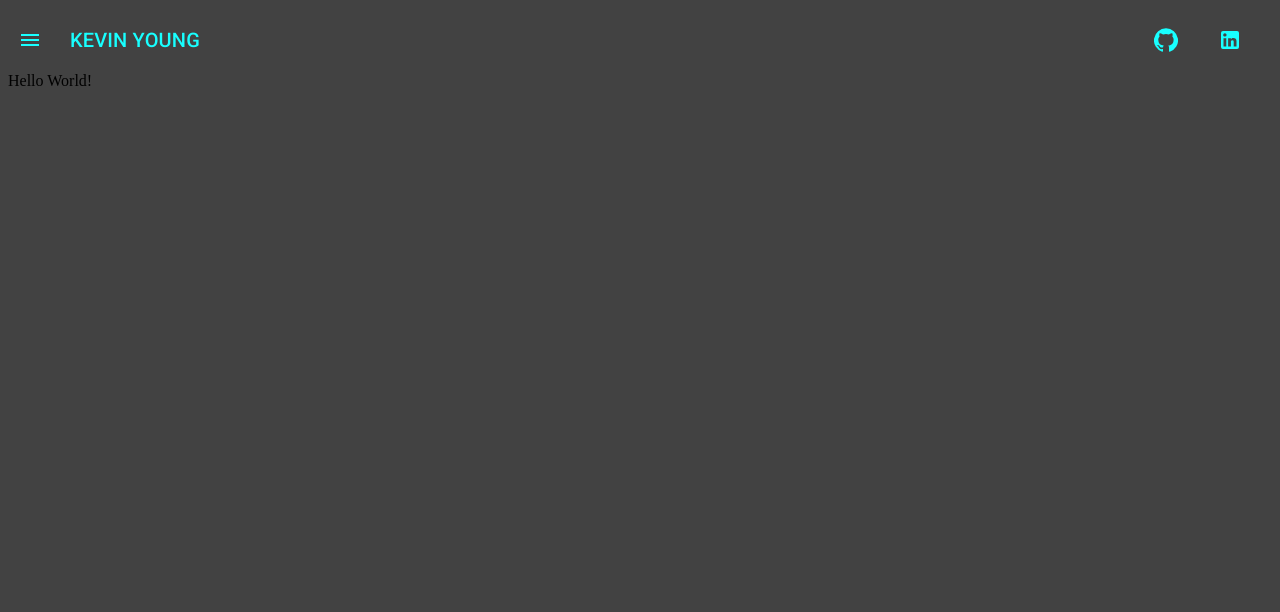
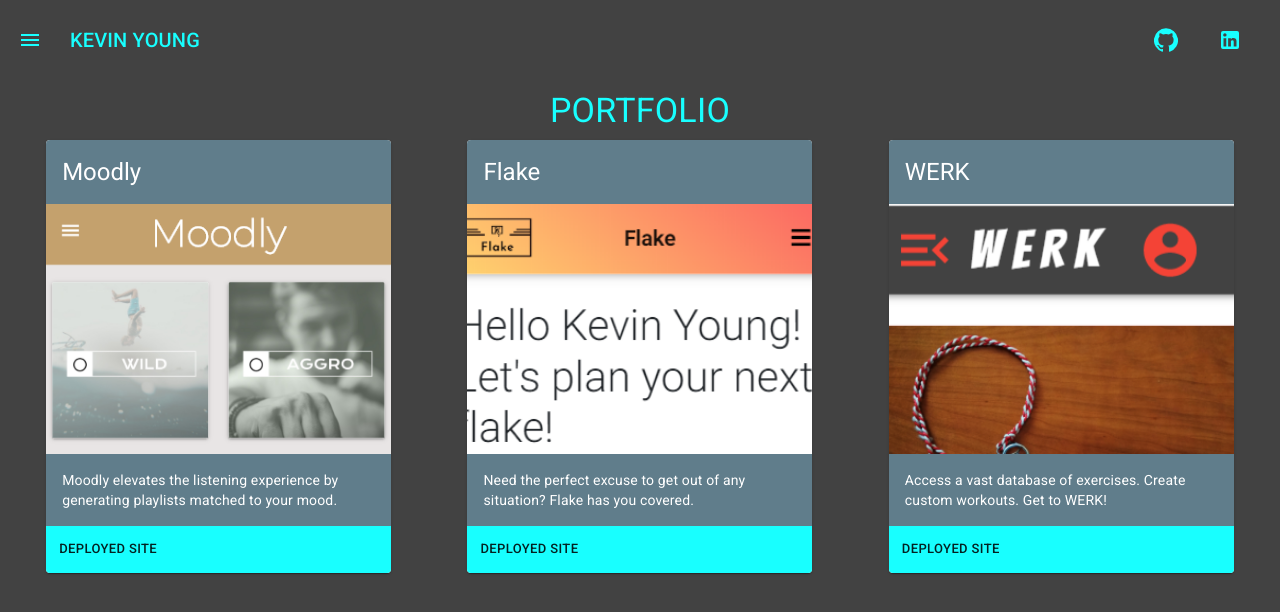
Before and after one commit to Paretooptimal22/Portfolio, a React (Create React App) app in the folder client/: page /projects in a window 1280 px wide. Shown: the top 612 px of the page. Built offline with nearby package versions, Linux system fonts and the light colour scheme.

Commit message:
added project cards to project page & edited about

```diff
--- a/client/src/components/ProjectCard/ProjectCard.js
+++ b/client/src/components/ProjectCard/ProjectCard.js
@@ -48,7 +48,7 @@ const ProjectCard = props => {
         title={props.title}
       />
       <CardContent className={classes.contentArea}>
-        <Typography variant="body2" color="textSecondary" component="p" className={classes.type}>
+        <Typography variant="body2" component="p" className={classes.type}>
           {props.description}
         </Typography>
       </CardContent>
--- a/client/src/pages/About/About.js
+++ b/client/src/pages/About/About.js
@@ -52,7 +52,7 @@ const About = () => {
         <Grid item xs={12} sm={8}>
           <Grid container direction="column" className={classes.about}>
             <Typography variant="h4" className={classes.title}>
-              About Me
+              ABOUT ME
             </Typography>
             <br/>
             <Typography variant="body1" className={classes.paragraph}>
@@ -64,7 +64,7 @@ const About = () => {
             </Typography>
             <br/>
             <Typography variant="body1" className={classes.paragraph}>
-              On my free time I like to play soccer, video games, and read about current events in technology/business/economics.  I'm also a bit of an infovore.  I enjoy learning new things and acquiring more knowledge, no matter who random or confusing the topic is.  It's fun and it helps me to keep an open mind.
+              On my free time I like to play soccer, video games, and read about current events in technology/business/economics.  I'm also a bit of an infovore.  I enjoy learning new things and acquiring more knowledge, no matter how random or confusing the topic is.  It's fun and it helps me to keep an open mind.
             </Typography>
             <br/>
             <Typography variant="body1" className={classes.paragraph}>
--- a/client/src/pages/Home/Home.js
+++ b/client/src/pages/Home/Home.js
@@ -18,11 +18,11 @@ const useStyles = makeStyles(theme => ({
   },
   grid: {
     maxWidth: '100%',
-    backgroundColor: '#424242'
-  },
-  name: {
-    paddingTop: '10px',
-    color: '#18ffff'
+    backgroundColor: '#424242',
+    margin: 'auto',
+    display: 'flex',
+    position: 'relative',
+    justifyContent: 'center'
   },
   cards: {
     margin: 'auto',
@@ -34,9 +34,7 @@ const useStyles = makeStyles(theme => ({
     paddingTop: '50px',
     color: '#18ffff'
   },
-  sub: {
-    color: '#18ffff'
-  }
+
 
 
 }))
@@ -54,12 +52,12 @@ const Home = () => {
       </Grid>
       <br/>
       <Grid container direction="row" spacing={2} className={classes.grid}>
-        <Grid item xs={12} alignItems="center" justify="center" className={classes.title}>
+        <Grid item xs={12} className={classes.title}>
           <Typography variant="h5" align="center" gutterBottom>
             LATEST PROJECTS
         </Typography>
         </Grid>
-        <Grid item xs={12} sm={6} md={4} alignItems="center" justify="center" className={classes.cards}>
+        <Grid item xs={12} sm={6} md={4} className={classes.cards}>
           <ProjectCard
             image={moodly}
             title="Moodly"
@@ -68,21 +66,21 @@ const Home = () => {
             link="https://paretooptimal22.github.io/moodly/"
           />
         </Grid>
-        <Grid item xs={12} sm={6} md={4} alignItems="center" justify="center" className={classes.cards}>
+        <Grid item xs={12} sm={6} md={4} className={classes.cards}>
           <ProjectCard
             image={flake}
             title="Flake"
             project="Flake"
-            description="Need the perfect excuse to flake out of any situation?  We made an app for that."
+            description="Need the perfect excuse to get out of any situation?  Flake has you covered."
             link="https://tranquil-reef-16365.herokuapp.com/Home"
           />
         </Grid>
-        <Grid item xs={12} sm={6} md={4} alignItems="center" justify="center" className={classes.cards}>
+        <Grid item xs={12} sm={6} md={4} className={classes.cards}>
           <ProjectCard
             image={werk}
             title="WERK"
             project="WERK"
-            description="Join a fitness community and get to WERK! Create your workout or use our workouts."
+            description="Access a vast database of exercises. Create custom workouts. Get to WERK!"
             link="https://fathomless-forest-35789.herokuapp.com/"
           />
         </Grid>
--- a/client/src/pages/Projects/Projects.js
+++ b/client/src/pages/Projects/Projects.js
@@ -1,9 +1,79 @@
 import React from 'react'
+import { makeStyles } from '@material-ui/core/styles'
+import {
+  Container,
+  Grid,
+  Typography
+} from '@material-ui/core'
+import ProjectCard from '../../components/ProjectCard'
+import moodly from '../../components/ProjectCard/projectPics/moodly.PNG'
+import werk from '../../components/ProjectCard/projectPics/werk.PNG'
+import flake from '../../components/ProjectCard/projectPics/flake.PNG'
+
+const useStyles = makeStyles(theme => ({
+  grid: {
+    maxWidth: '100%',
+    backgroundColor: '#424242',
+    margin: 'auto',
+    display: 'flex',
+    position: 'relative',
+    justifyContent: 'center'
+  },
+  cards: {
+    margin: 'auto',
+    display: 'flex',
+    position: 'relative',
+    justifyContent: 'center',
+  },
+  title: {
+    color: '#18ffff'
+  }
+
+}))
 
 const Projects = () => {
+
+  const classes = useStyles()
+
   return (
-    <div>
-      Hello World!
+    <div className={classes.root}>
+      <br/>
+      <Grid container className={classes.grid} >
+        <Grid item xs={12} className={classes.title}>
+          <Typography variant="h4" align="center">
+            PORTFOLIO
+          </Typography>
+        </Grid>
+      </Grid>
+      <Grid container direction="row" spacing={2} className={classes.grid}>
+        <Grid item xs={12} sm={6} md={4} className={classes.cards}>
+          <ProjectCard
+            image={moodly}
+            title="Moodly"
+            project="Moodly"
+            description="Moodly elevates the listening experience by generating playlists matched to your mood."
+            link="https://paretooptimal22.github.io/moodly/"
+          />
+        </Grid>
+        <Grid item xs={12} sm={6} md={4} className={classes.cards}>
+          <ProjectCard
+            image={flake}
+            title="Flake"
+            project="Flake"
+            description="Need the perfect excuse to get out of any situation?  Flake has you covered."
+            link="https://tranquil-reef-16365.herokuapp.com/Home"
+          />
+        </Grid>
+        <Grid item xs={12} sm={6} md={4} className={classes.cards}>
+          <ProjectCard
+            image={werk}
+            title="WERK"
+            project="WERK"
+            description="Access a vast database of exercises. Create custom workouts. Get to WERK!"
+            link="https://fathomless-forest-35789.herokuapp.com/"
+          />
+        </Grid>
+      </Grid>
     </div>
   )
 }
```
